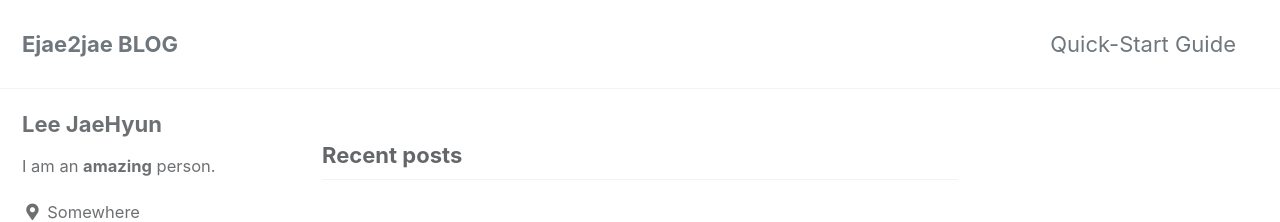
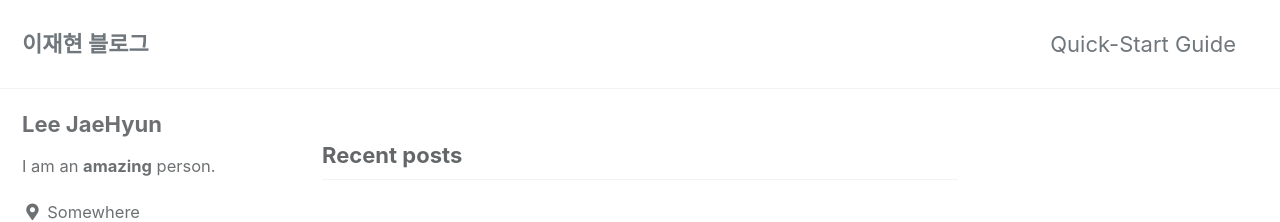
Before and after one commit to Ejae2jae/Ejae2jae.github.io, a Jekyll site: the page built from index.html, in a window 1280 px wide. Shown: the top 222 px of the page. Built offline with Jekyll 4.4.1, drawn with Linux system fonts in a browser that asks for light colours; cached includes are drawn as plain includes; the list of posts is cut into pages by our own code.

Commit message:
이름 변경

```diff
--- a/_config.yml
+++ b/_config.yml
@@ -16,7 +16,7 @@ minimal_mistakes_skin    : "default" # "air", "aqua", "contrast", "dark", "dirt"
 
 # Site Settings
 locale                   : "en-US"
-title                    : "Ejae2jae BLOG"
+title                    : "이재현 블로그"
 title_separator          : "-"
 subtitle                 : # site tagline that appears below site title in masthead
 name                     : "Ejae2jae"
```
